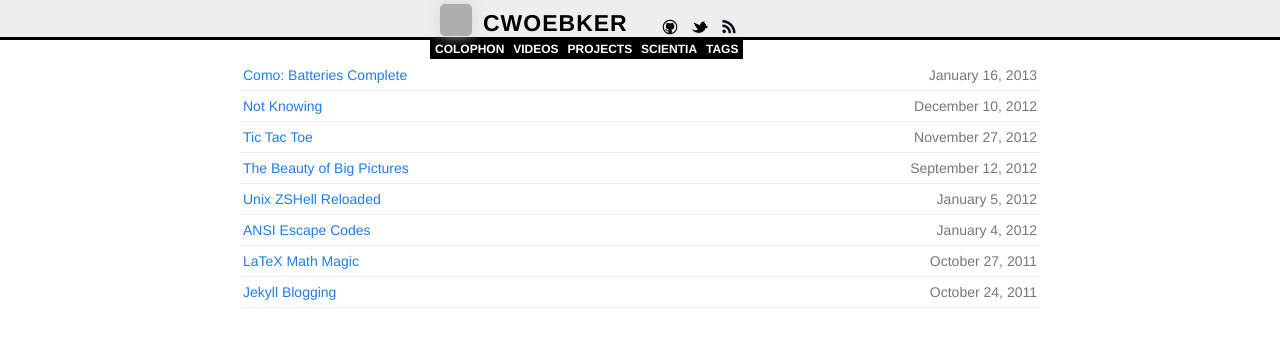
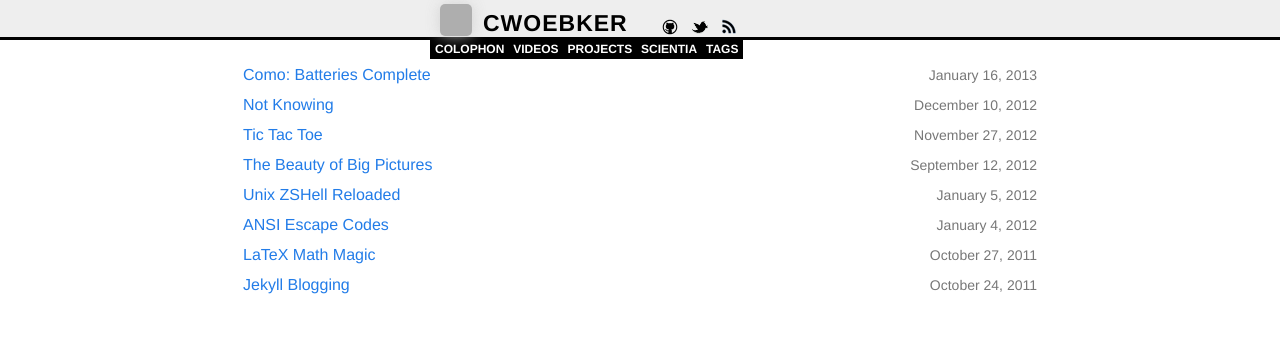
Before and after one commit to cwoebker/.com, a Jekyll site: the page built from index.markdown, in a window 1280 px wide and 900 px high. Shown: the top 347 px of the window. Built offline with Jekyll 4.4.1, drawn with Linux system fonts in a browser that asks for light colours; nearby versions of some CDN libraries; Markdown is read by kramdown in place of the engine named in the settings; grey boxes are pictures that could not be loaded.

Commit message:
changed post list styling bigger title, smaller date, no underline bottom border

```diff
--- a/assets/css/styles.css
+++ b/assets/css/styles.css
@@ -111,15 +111,16 @@ hr{
   padding: 0;
 }
 .posts li{
-  font-size: 14px;
+  font-size: 16px;
   list-style: none;
   padding: 5px 3px;
   margin: 0;
   color: #777;
-  border-bottom: 1px solid #eee;
+  /*border-bottom: 1px solid #eee;*/
 }
 .posts li span{
   float: right;
+  font-size: 14px;
 }
 .posts a{
   text-decoration: none;
```
